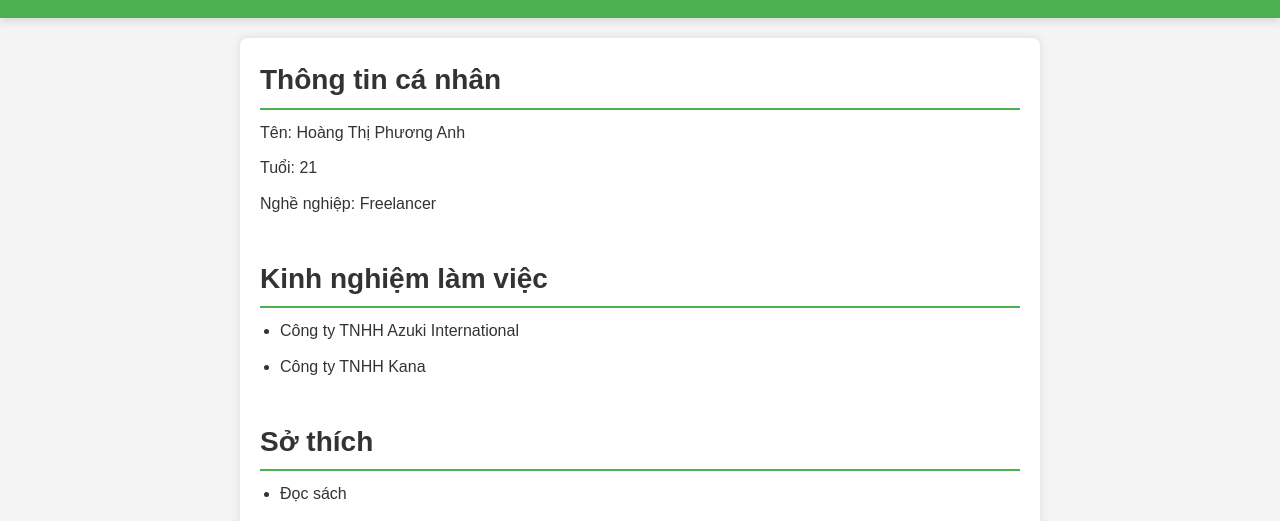
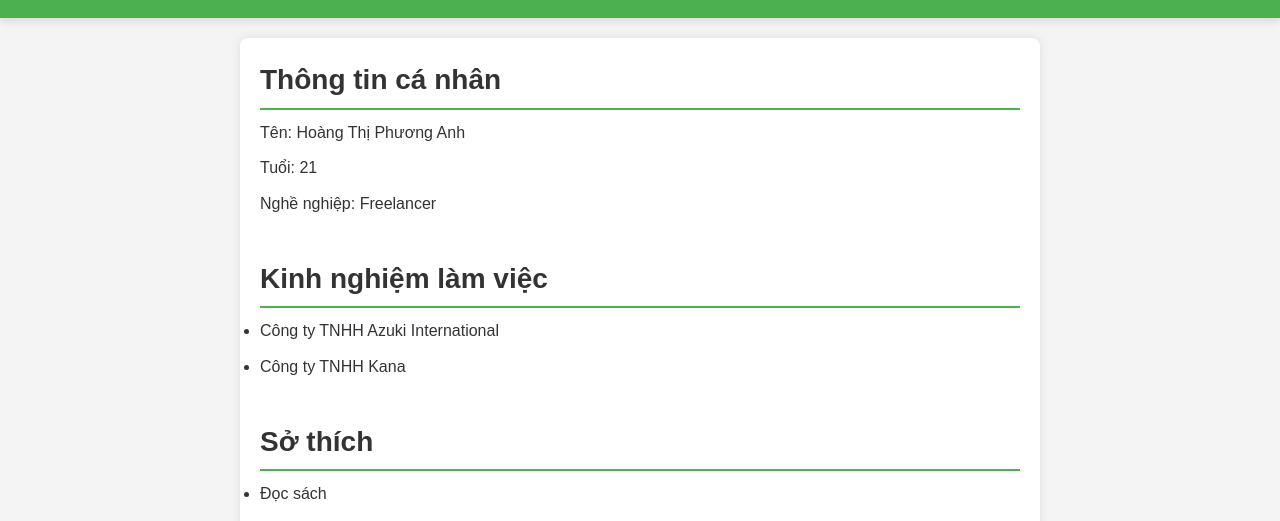
Before and after one commit to phanh1106/phanh_profile.github.io, a plain HTML site: page index.html in a window 1280 px wide. Shown: the part 276-797 px from the top of the page. Drawn offline with Linux system fonts and the light colour scheme.

Commit message:
Update style.css

```diff
--- a/CSS/style.css
+++ b/CSS/style.css
@@ -49,11 +49,6 @@ p {
     margin-bottom: 10px;
 }
 
-ul {
-    list-style-type: disc;
-    padding-left: 20px;
-}
-
 li {
     margin-bottom: 10px;
 }
```
